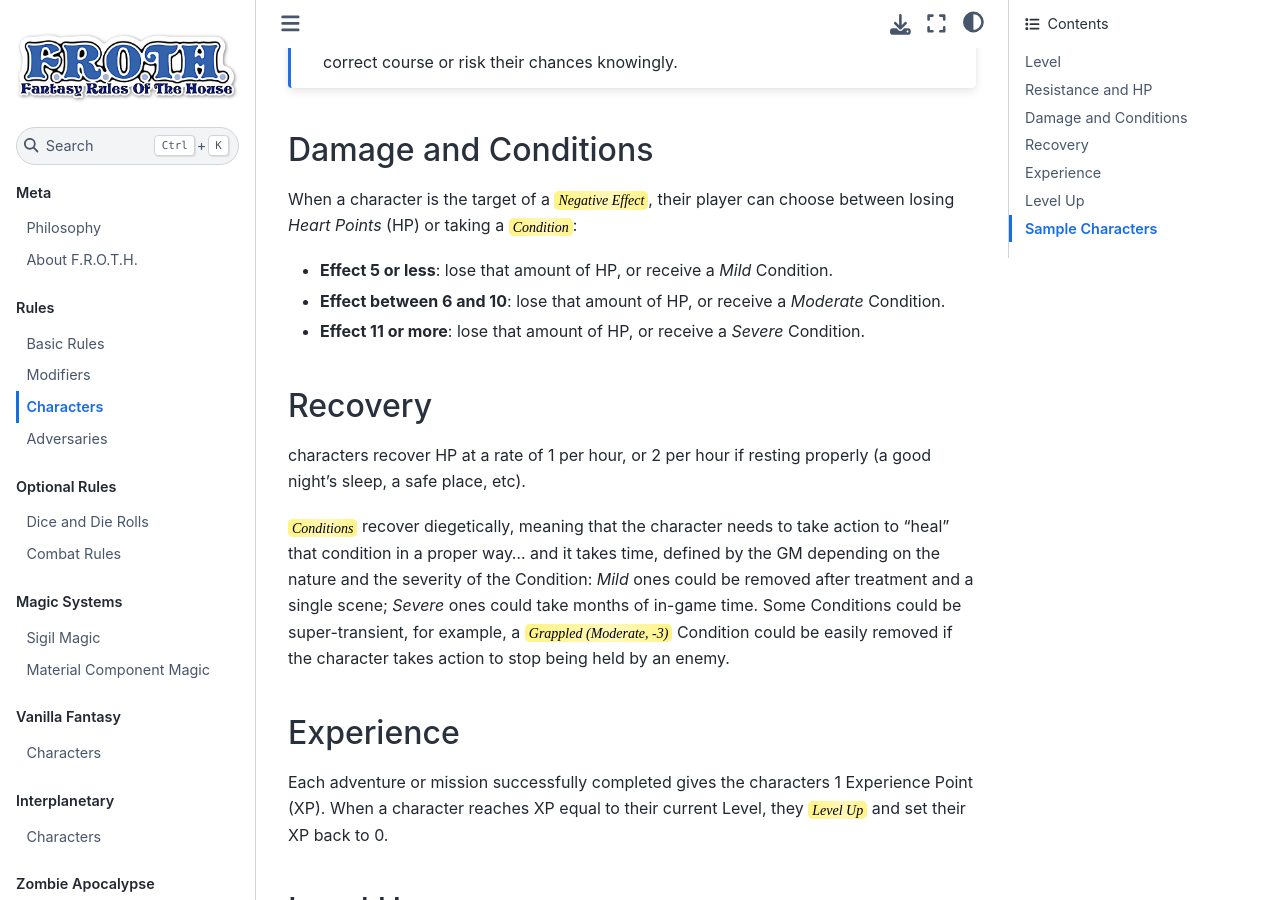
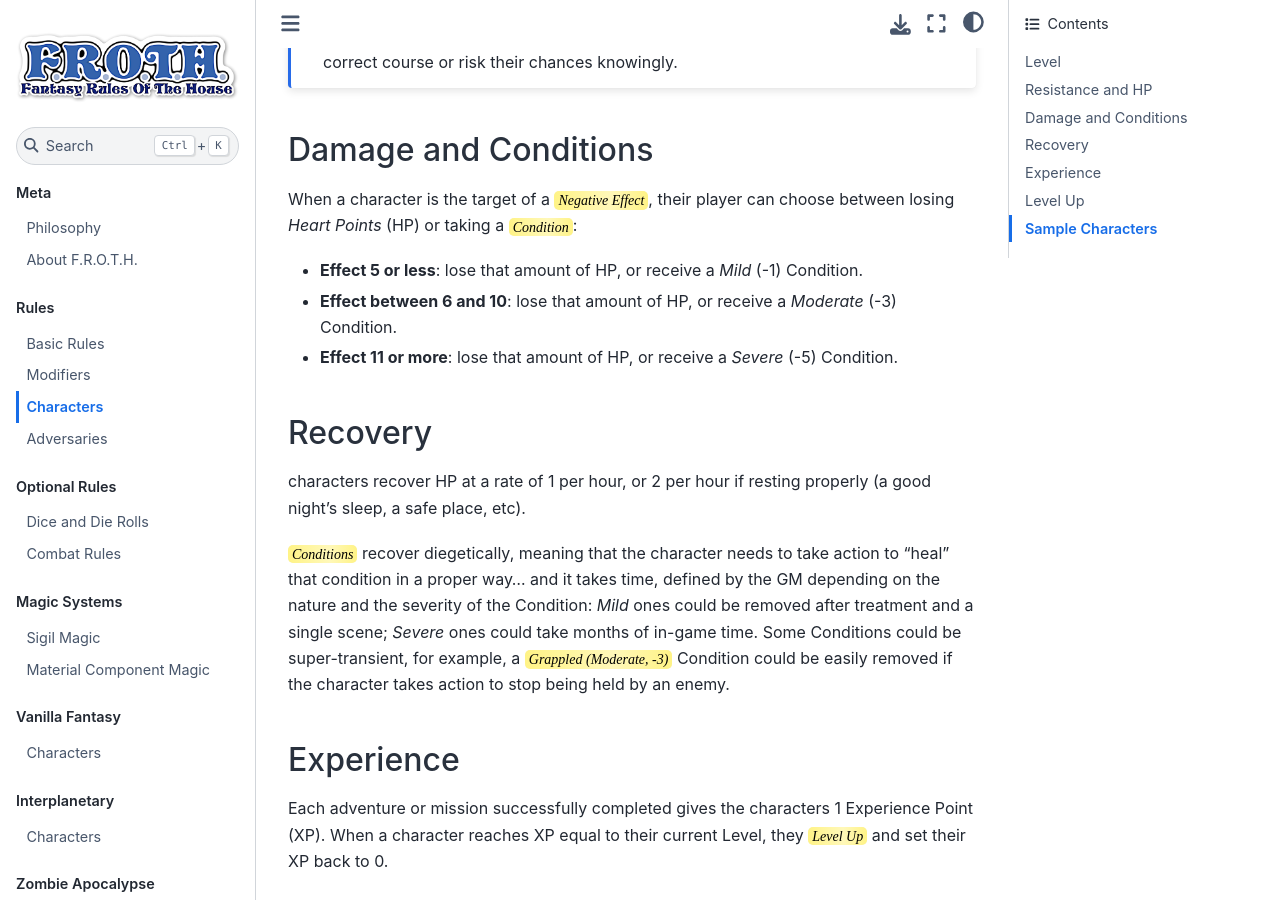
Before and after one commit to TaTooKa/froth, a Sphinx documentation site: the page built from docs/source/pages/rules/characters.rst, in a window 1280 px wide and 900 px high, scrolled down 660 px. Built offline with Sphinx 7.4.7 and the Sphinx Book theme 1.1.4, drawn with Linux system fonts in a browser that asks for light colours; cross-references to code outside the pages are shown as plain code.

Commit message:
add maluses to condition descriptions.

```diff
--- a/docs/source/pages/rules/characters.rst
+++ b/docs/source/pages/rules/characters.rst
@@ -30,9 +30,9 @@ Damage and Conditions
 
 When a character is the target of a :hoverxref:`Negative Effect <effect>`, their player can choose between losing *Heart Points* (HP) or taking a :hoverxref:`Condition <conditions>`:
 
-- **Effect 5 or less**: lose that amount of HP, or receive a *Mild* Condition.
-- **Effect between 6 and 10**: lose that amount of HP, or receive a *Moderate* Condition.
-- **Effect 11 or more**: lose that amount of HP, or receive a *Severe* Condition.
+- **Effect 5 or less**: lose that amount of HP, or receive a *Mild* (-1) Condition.
+- **Effect between 6 and 10**: lose that amount of HP, or receive a *Moderate* (-3) Condition.
+- **Effect 11 or more**: lose that amount of HP, or receive a *Severe* (-5) Condition.
 
 .. _recovery:
 
```
